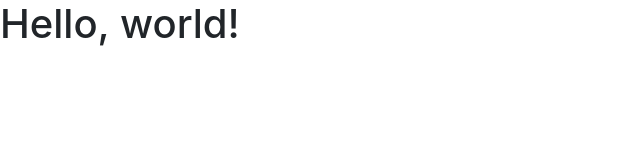
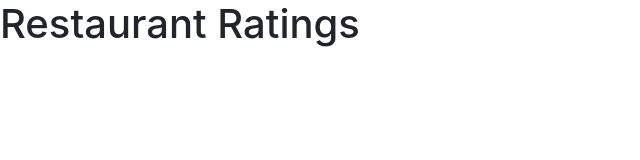
Before and after one commit to dwlopez91/twincities_restaurant_ratings, a plain HTML site: page index.html in a window 1280 px wide. Shown: the whole page, without its empty margins (0-640 px from the left). Drawn offline with nearby package versions, Linux system fonts and the light colour scheme; files that its build step writes are made by us from their sources; files whose address does not match are found by name.

```diff
--- a/index.html
+++ b/index.html
@@ -9,10 +9,10 @@
     <link rel="stylesheet" href="https://stackpath.bootstrapcdn.com/bootstrap/4.4.1/css/bootstrap.min.css" integrity="sha384-Vkoo8x4CGsO3+Hhxv8T/Q5PaXtkKtu6ug5TOeNV6gBiFeWPGFN9MuhOf23Q9Ifjh" crossorigin="anonymous">
     <link rel="stylesheet" type="text/css" href="style.css">
 
-    <title>Hello, world!</title>
+    <title>Restaurant Ratings</title>
   </head>
   <body>
-    <h1>Hello, world!</h1>
+    <h1>Restaurant Ratings</h1>
 
     <!-- Optional JavaScript -->
     <script src="data.js"></script>
```
